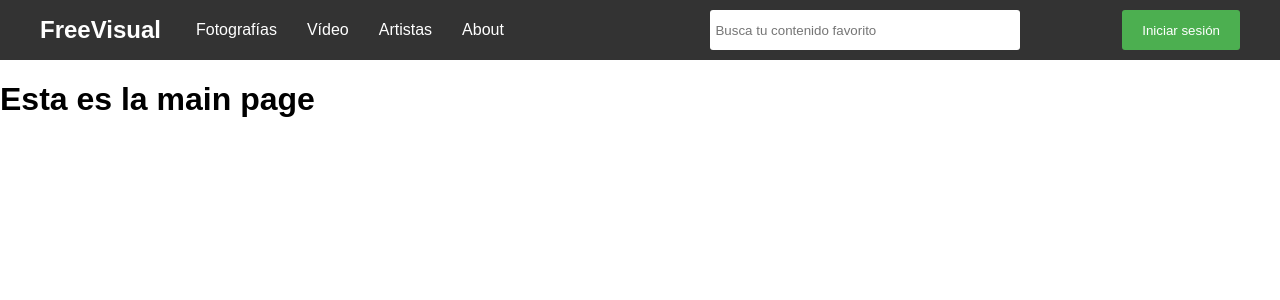
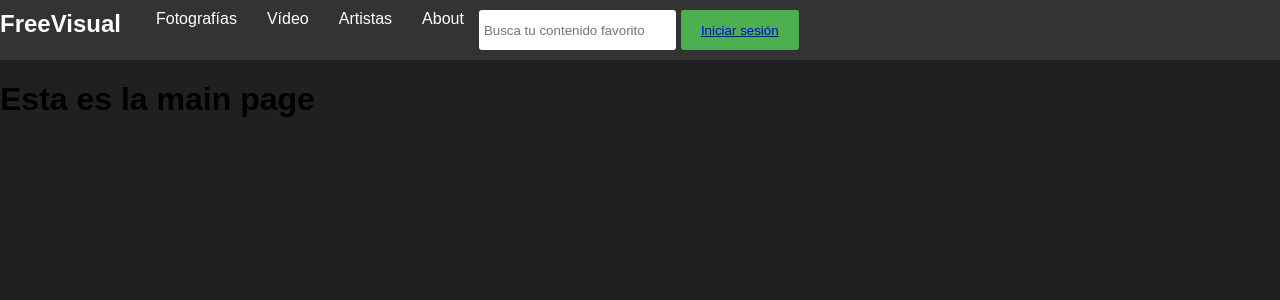
Before and after one commit to josemarimaya/django_tfg, a Django app: page / in a window 1280 px wide. Shown: the top 300 px of the page. Run offline with Django 5.2, Linux system fonts and the light colour scheme.

Commit message:
advancing with tfg

```diff
--- a/freevisual/models.py
+++ b/freevisual/models.py
@@ -19,3 +19,9 @@ class Creator(models.Model):
     email =  models.CharField(max_length=200)
     tools =  models.ManyToManyField(Tools, verbose_name="Lista de herramientas del creador")
     specialities =  models.ManyToManyField(Speciality, verbose_name="Lista de especialidades del creador")
+
+
+class Image(models.Model):
+    title = models.CharField(max_length=200)
+    image = '' # Necesitamos saber como cargar la propia imagen en la base de datos
+    autor = models.ForeignKey(Creator, on_delete=models.CASCADE)
--- a/freevisual/static/css/styles.css
+++ b/freevisual/static/css/styles.css
@@ -1,21 +1,19 @@
 body {
     margin: 0;
     font-family: Arial, sans-serif;
+    background: #202020;
 }
 
 #m-nav {
     background-color: #333;
     color: white;
     padding: 10px 0;
+    display: flex;
 }
 
 .nav-container {
     display: flex;
     justify-content: space-between;
-    align-items: center;
-    max-width: 1200px;
-    margin: 0 auto;
-    padding: 0 20px;
 }
 
 .nav-logo {
@@ -27,7 +25,6 @@ body {
 .nav-items {
     display: flex;
     flex: 1; /* Hace que el contenedor de elementos de navegación ocupe el espacio disponible */
-    align-items: center;
 }
 
 .nav-item {
@@ -75,3 +72,13 @@ body {
 .login-button:hover {
     background-color: #45a049;
 }
+
+.nav-item a{
+    text-decoration: none;
+    color: white;
+}
+
+.nav-logo a{
+    text-decoration: none;
+    color: white;
+}
--- a/freevisual/templates/navBar.html
+++ b/freevisual/templates/navBar.html
@@ -1,3 +1,5 @@
+{%load static %}
+
 <!DOCTYPE html>
 <html lang="es">
 <head>
@@ -10,20 +12,30 @@
 <body>
     <nav id="m-nav">
         <div class="nav-container">
-            <div class="nav-logo">FreeVisual</div>
+            <div class="nav-logo">
+                <a href="{% url 'main' %}">FreeVisual</a></div>
             <div class="nav-items">
                 <div class="nav-item">Fotografías</div>
                 <div class="nav-item">Vídeo</div>
                 <div class="nav-item">Artistas</div>
-                <div class="nav-item">About</div>
+                <div class="nav-item">
+                    <a href="{% url 'about' %}">About</a>
+                </div>
             </div>
             <div class="nav-right">
                 <div class="search-bar">
                     <input type="text" placeholder="Busca tu contenido favorito">
                 </div>
-                <button class="login-button">Iniciar sesión</button>
+                <button class="login-button">
+                    <a href="{% url 'sign_in' %}"> Iniciar sesión </a>
+                   </button>
             </div>
         </div>
     </nav>
+
+    <main class="container">
+        {% block content %}
+        {% endblock %}
+    </main>
 </body>
 </html>
--- a/freevisual/urls.py
+++ b/freevisual/urls.py
@@ -2,6 +2,8 @@ from django.urls import path, include
 from . import views # Importamos las views directamente desde la app
 
 urlpatterns = [
-    path('', views.index)
-
+    path('', views.index, name='main'),
+    path('about/', views.about, name='about'),
+    path('signin/', views.sign_in, name='sign_in'),
+    path('signup/', views.sign_up, name='sign_up')
 ]
--- a/freevisual/views.py
+++ b/freevisual/views.py
@@ -5,3 +5,12 @@ from .models import Creator
 
 def index(request):
     return render(request,'index.html')
+
+def about(request):
+    return render(request, 'about.html')
+
+def sign_in(request):
+    return render(request, 'signin.html')
+
+def sign_up(request):
+    return render(request, 'signup.html')
```
Also changed, not shown: freevisual/templates/about.html (added, +12 -0 lines), freevisual/templates/signin.html (added, +11 -0 lines), freevisual/templates/signup.html (added, +8 -0 lines), db.sqlite3, freevisual/migrations/0002_image.py (added).
